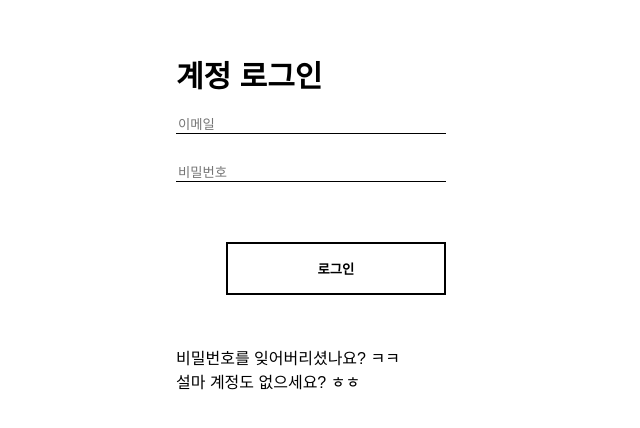
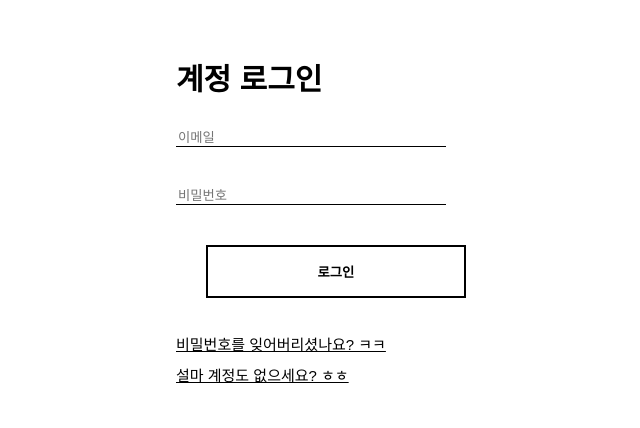
Before and after one commit to skdding3/gr-commerce-Front, a React (Create React App) app: page / in a window 1280 px wide. Shown: the part 178-606 px from the top of the page, without its empty margins (64-704 px from the left). Built offline with nearby package versions, Linux system fonts and the light colour scheme.

Commit message:
[feat] Login page CSS styling

```diff
--- a/src/pages/Login.jsx
+++ b/src/pages/Login.jsx
@@ -27,14 +27,14 @@ const Input = styled.input`
   justify-content: center;
   align-items: center;
   min-width: 40;
-  margin: 20px 50px 10px 0px;
+  margin: 30px 50px 10px 0px;
   border-top: none;
   border-left: none;
   border-right: none;
   border-bottom: 1px solid;
 `;
 const Button = styled.button`
-  margin: 50px;
+  margin: 30px;
   padding: 15px;
   border: 2px solid;
   background-color: white;
@@ -46,7 +46,12 @@ const Button = styled.button`
   }
 `;
 
-const Link = styled.a``;
+const Link = styled.a`
+  margin: 5px 0px;
+  font-size: 15px;
+  text-decoration: underline;
+  cursor: pointer;
+`;
 
 function Login() {
   return (
```
